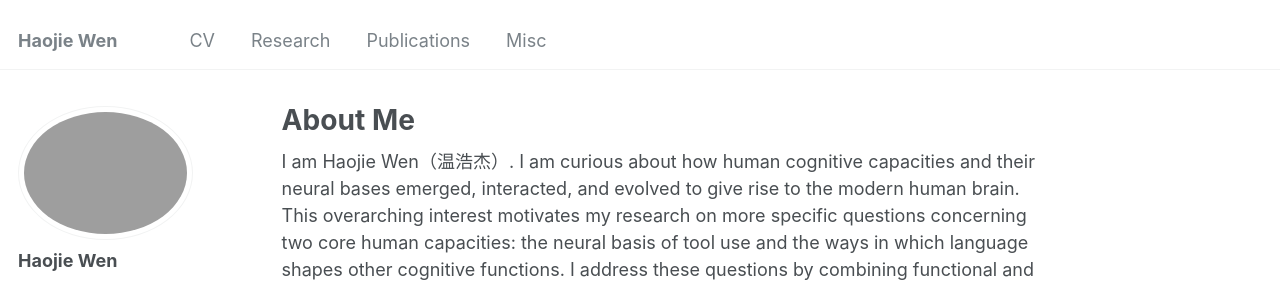
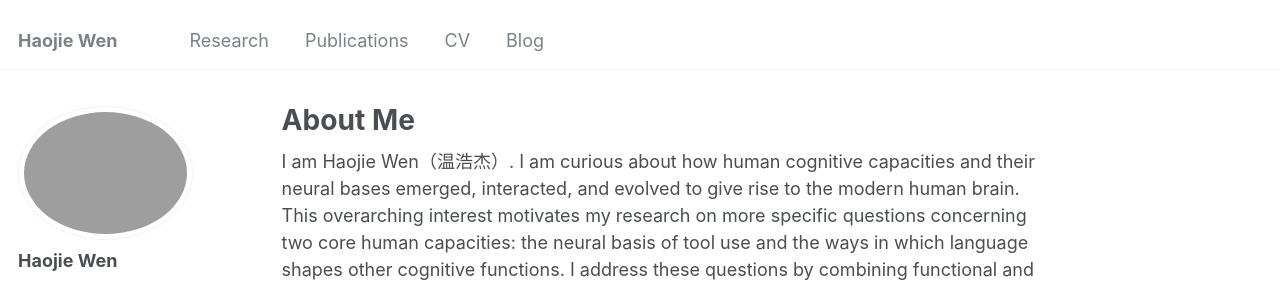
Before and after one commit to happyhaojie/happyhaojie.github.io, a Jekyll site: the page built from _pages/about.md, in a window 1280 px wide. Shown: the top 282 px of the page. Built offline with Jekyll 4.4.1, drawn with Linux system fonts in a browser that asks for light colours; some web fonts are replaced.

Commit message:
Update navigation.yml

```diff
--- a/_data/navigation.yml
+++ b/_data/navigation.yml
@@ -6,8 +6,7 @@
 
 main:
 
-  - title: "CV"
-    url: /cv/
+
 
   - title: "Research"
     url: /research/
@@ -17,8 +16,11 @@ main:
   - title: "Publications"
     url: /publications/
 
-  - title: "Misc"
-    url: /misc/
+  - title: "CV"
+    url: /cv/
+
+  - title: "Blog"
+    url: /year-archive/
 
   #- title: "Teaching"
   #  url: /teaching/
```
